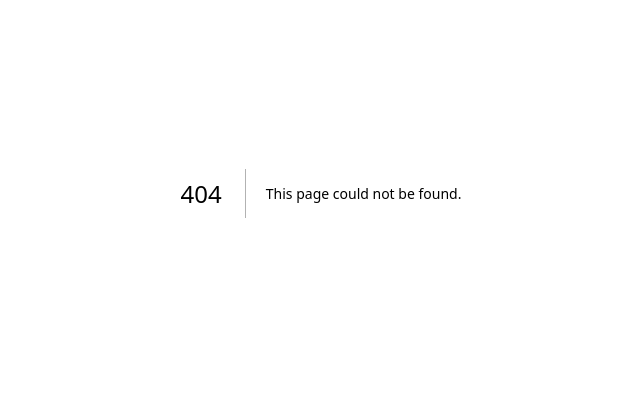
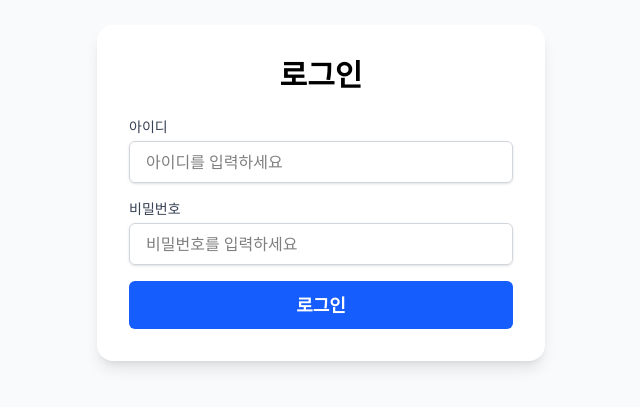
Before and after one commit to ftery0/Gameverse, a Next.js app: page /sign in a window 1280 px wide. Before the commit this address had no page. Shown: the part 207-614 px from the top of the page, without its empty margins (319-959 px from the left). Built offline with nearby package versions, Linux system fonts and the light colour scheme.

Commit message:
feat :: sign

```diff
--- /dev/null
+++ b/src/app/sign/page.tsx
@@ -0,0 +1,44 @@
+"use client";
+
+import { useState } from "react";
+import TextField from "@/components/textField";
+import Button from "@/components/button";
+
+const SignPage = () => {
+  const [id, setId] = useState("");
+  const [password, setPassword] = useState("");
+
+  const handleLogin = () => {
+    console.log("로그인 시도:", { id, password });
+  };
+
+  return (
+    <div className="min-h-screen flex items-center justify-center bg-gray-50 px-4">
+      <div className="w-full max-w-md p-8 bg-white rounded-2xl shadow-lg space-y-6">
+        <h1 className="text-3xl font-bold text-center">로그인</h1>
+        <div className="space-y-4">
+          <TextField
+            label="아이디"
+            name="id"
+            value={id}
+            onChange={(e) => setId(e.target.value)}
+            placeholder="아이디를 입력하세요"
+          />
+          <TextField
+            label="비밀번호"
+            name="password"
+            type="password"
+            value={password}
+            onChange={(e) => setPassword(e.target.value)}
+            placeholder="비밀번호를 입력하세요"
+          />
+          <Button onClick={handleLogin} size="lg">
+            로그인
+          </Button>
+        </div>
+      </div>
+    </div>
+  );
+};
+
+export default SignPage;
```
